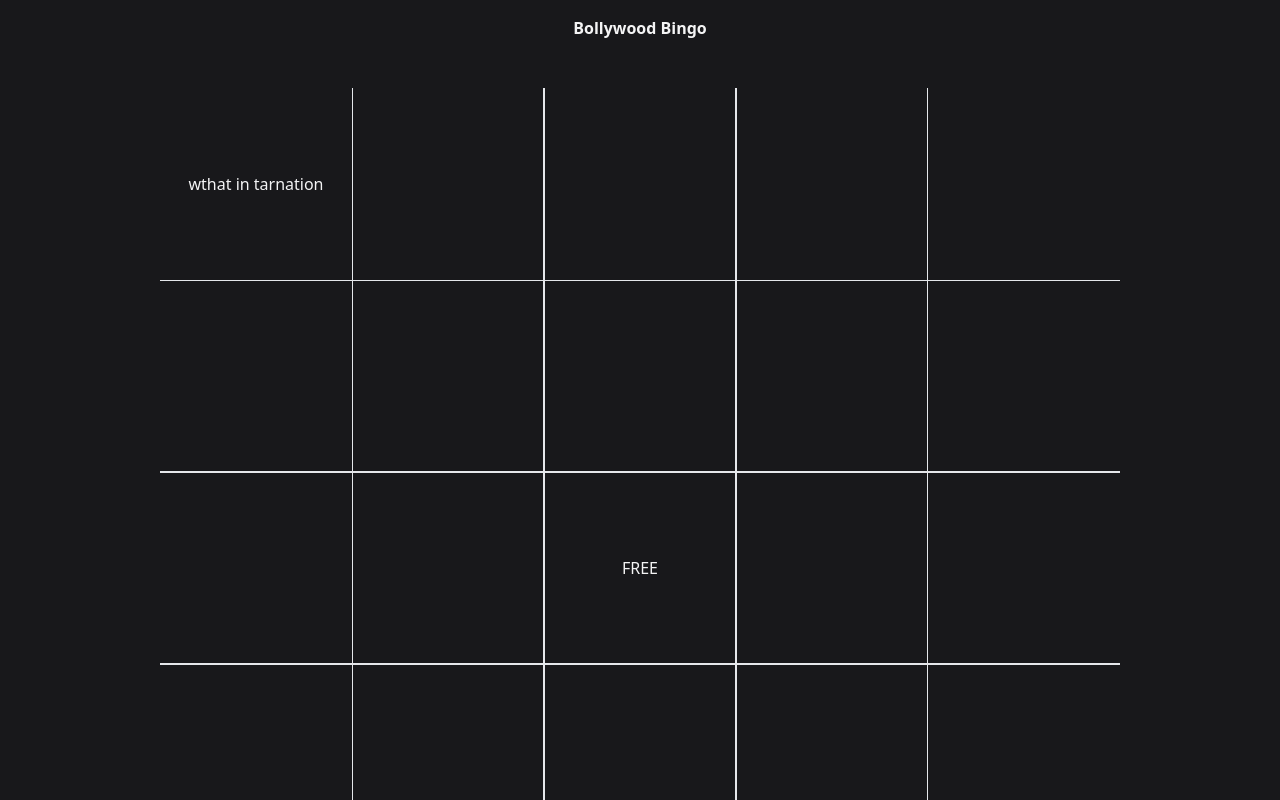
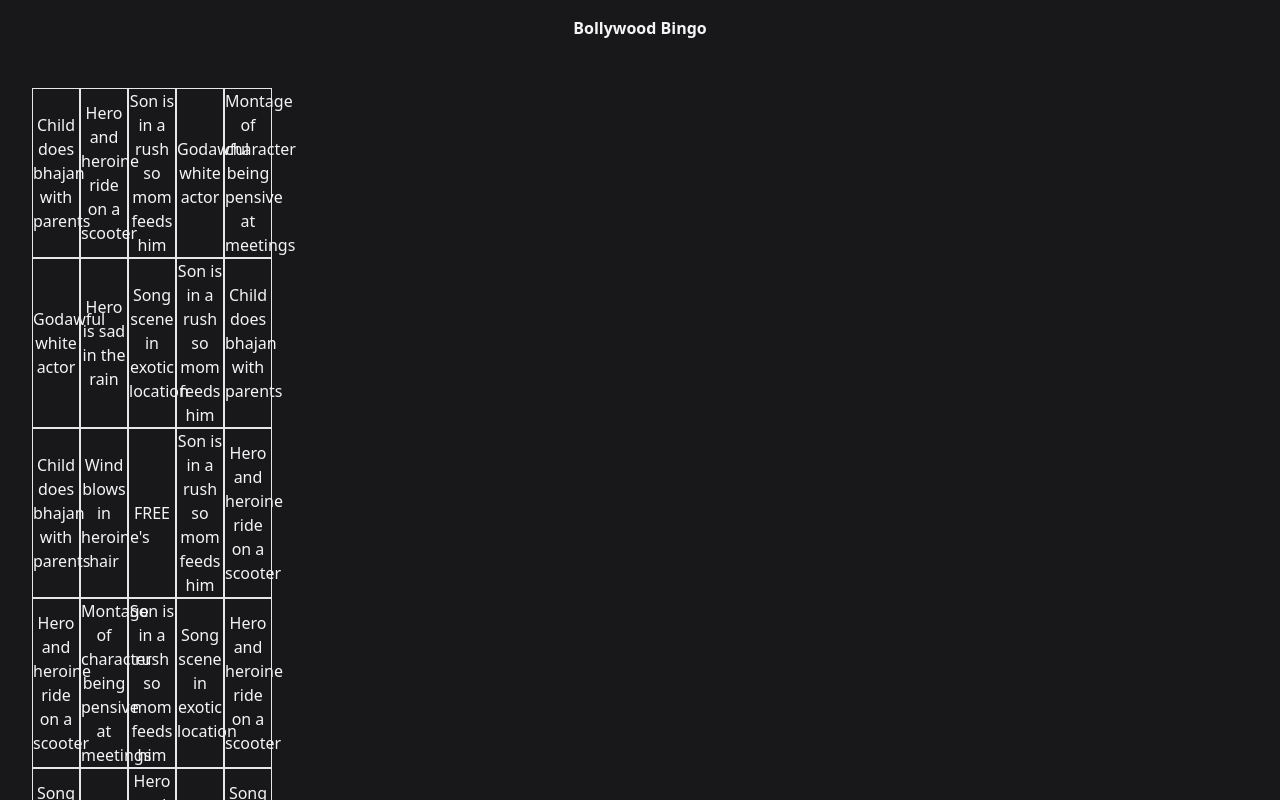
Before and after one commit to akvashi24/bingobongo, a Next.js app: page / in a window 1280 px wide. Shown: the top 800 px of the page. Built offline with nearby package versions, Linux system fonts and the light colour scheme.

Commit message:
Fix randomizing list

```diff
--- a/pages/index.js
+++ b/pages/index.js
@@ -1,5 +1,5 @@
 import Head from 'next/head'
-import {useState} from 'react';
+import {useEffect, useState} from 'react';
 import Image from 'next/image'
 const TWITTER_HANDLE = "akvashi24"
 const TWITTER_LINK = "https://twitter.com/akvashi24"
@@ -8,16 +8,62 @@ const NAMES = [
   "Wind blows in heroine's hair",
   "Hero is sad in the rain",
   "Son is in a rush so mom feeds him",
-  "Monage of character being pensive at meetings",
+  "Montage of character being pensive at meetings",
   "Godawful white actor",
   "Song scene in exotic location",
   "Hero and heroine ride on a scooter",
-  ""
+  "Child does bhajan with parents",
+  "Son is in a rush so mom feeds him",
+  "Montage of character being pensive at meetings",
+  "Godawful white actor",
+  "Song scene in exotic location",
+  "Hero and heroine ride on a scooter",
+  "Child does bhajan with parents",
+  "Son is in a rush so mom feeds him",
+  "Montage of character being pensive at meetings",
+  "Godawful white actor",
+  "Song scene in exotic location",
+  "Hero and heroine ride on a scooter",
+  "Child does bhajan with parents",
+  "Son is in a rush so mom feeds him",
+  "Montage of character being pensive at meetings",
+  "Godawful white actor",
+  "Song scene in exotic location",
+  "Hero and heroine ride on a scooter",
+  "Child does bhajan with parents",
 ]
+
+function shuffle(array) {
+  return [...array].sort(() => 0.5 - Math.random())
+}
+
+function range(start, stop, step) {
+  if (typeof stop == 'undefined') {
+      // one param defined
+      stop = start;
+      start = 0;
+  }
+
+  if (typeof step == 'undefined') {
+      step = 1;
+  }
+
+  if ((step > 0 && start >= stop) || (step < 0 && start <= stop)) {
+      return [];
+  }
+
+  var result = [];
+  for (var i = start; step > 0 ? i < stop : i > stop; i += step) {
+      result.push(i);
+  }
+
+  return result;
+};
+
 
 function Row(props) {
   return(
-    <div className='px-8 flex flex-row mx-auto'>
+    <div className='md:px-8 flex flex-row mx-auto w-full'>
       {props.children}
     </div>
   )
@@ -27,13 +73,20 @@ function Square(props) {
   const [clicked, setClicked] = useState(false)
   return (
   <div onClick={() => setClicked(!clicked)}
-   className={'h-48 w-48 flex flex-col justify-center text-zinc-100' + " " + (clicked ? 'bg-green-500' : '') + " " + props.classes}>
-    {props.text}
-  </div>
+   className={'aspect-square w-full max-w-12 md:text-base text-xs flex flex-col justify-center text-zinc-100 border' + " " + (clicked ? 'bg-green-500' : '')}
+   >{props.text}</div>
   )
 }
 
 export default function Home() {
+  const [shuffled, setShuffled] = useState([]);
+  useEffect(
+    ()=> {
+      const shuffledNames = shuffle(NAMES)
+      console.log('s', shuffledNames)
+      setShuffled(shuffledNames)
+    }, [])
+  console.log(shuffled)
   return (
     <div>
       <Head>
@@ -42,47 +95,30 @@ export default function Home() {
         <link rel="icon" href="/favicon.ico" />
       </Head>
 
-      <div className="h-screen text-center bg-zinc-900">
+      <div className="min-h-screen sm:h-100 text-center bg-zinc-900">
         <div className='py-4'>
         <span className='text-zinc-100 font-bold'>Bollywood Bingo</span>
         </div>
         <div className="flex flex-col h-full bg-zinc-900 pt-8 content-center">
           <Row>
-            <Square text='wthat in tarnation'/>
-            <Square classes='border-l border-r'/>
-            <Square classes='border-l border-r'/>
-            <Square classes='border-l border-r'/>
-            <Square/>
+            {range(0,5).map((e) => <Square key={e} text={shuffled[e]}/>)}
           </Row>
           <Row>
-            <Square classes='border-t border-b'/>
-            <Square classes='border-r border-l border-t border-b'/>
-            <Square classes='border-r border-l border-t border-b'/>
-            <Square classes='border-r border-l border-t border-b'/>
-            <Square classes='border-t border-b'/>
+          {range(5,10).map((e) => <Square key={e} text={shuffled[e]}/>)}
           </Row>
           <Row>
-            <Square classes='border-t border-b'/>
-            <Square classes='border-r border-l border-t border-b'/>
-            <Square classes='border-r border-l border-t border-b' text='FREE'/>
-            <Square classes='border-r border-l border-t border-b'/>
-            <Square classes='border-t border-b'/>
+            <Square key={10} text={shuffled[10]} />
+            <Square key={11} text={shuffled[11]} />
+            <Square key={50} text='FREE'/>
+            <Square key={12} text={shuffled[12]} />
+            <Square key={13} text={shuffled[13]} />
           </Row>
           <Row>
-            <Square classes='border-t border-b'/>
-            <Square classes='border-r border-l border-t border-b'/>
-            <Square classes='border-r border-l border-t border-b'/>
-            <Square classes='border-r border-l border-t border-b'/>
-            <Square classes='border-t border-b'/>
+          {range(13,18).map((e) => <Square key={e} text={shuffled[e]}/>)}
           </Row>
           <Row>
-            <Square/>
-            <Square classes='border-r border-l'/>
-            <Square classes='border-r border-l'/>
-            <Square classes='border-r border-l'/>
-            <Square/>
+          {range(18,23).map((e) => <Square key={e} text={shuffled[e]}/>)}
           </Row>
-
         </div>
       </div>
     </div>
```
